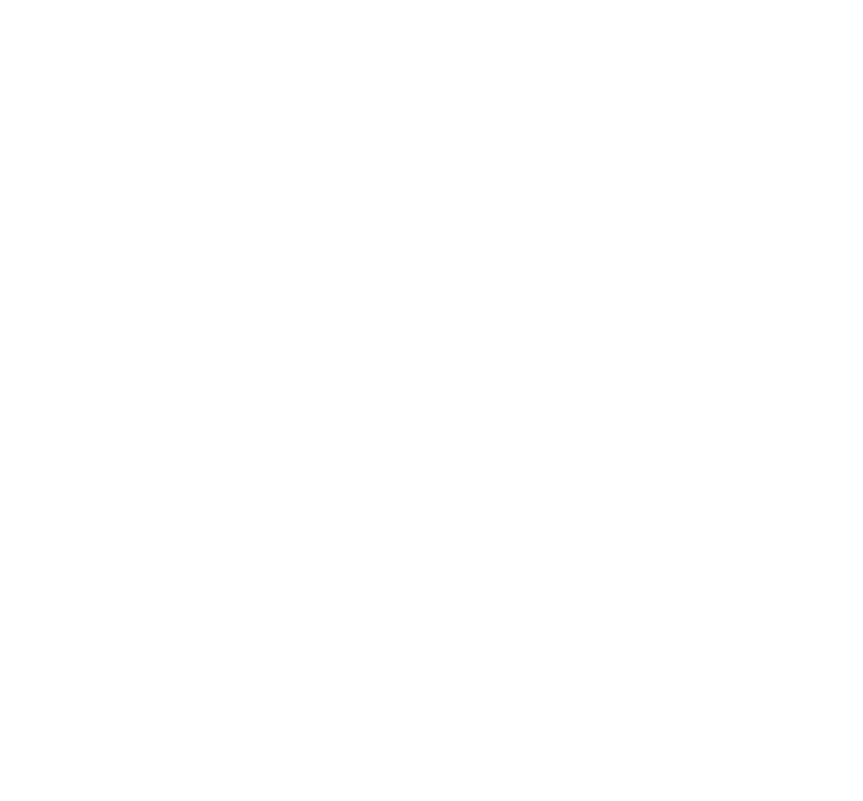
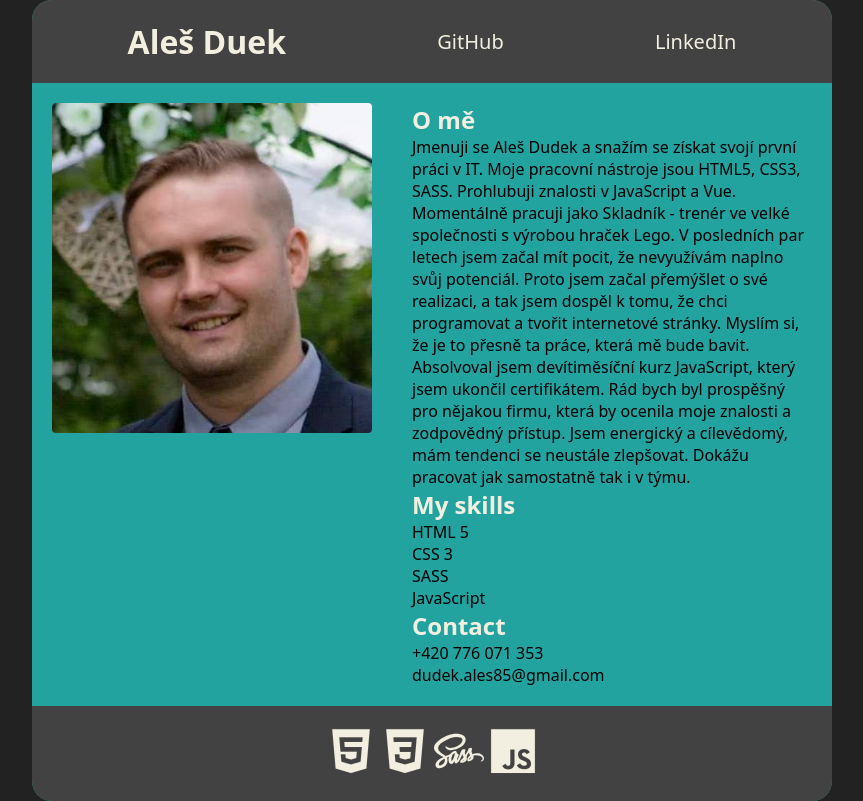
Before and after one commit to AlesDudek/osobniStranka, a plain HTML site: page index.html in a window 1280 px wide. Shown: the whole page, without its empty margins (208-1071 px from the left). Drawn offline with nearby package versions, Linux system fonts and the light colour scheme.

Commit message:
Hlavní stránka

```diff
--- /dev/null
+++ b/css/style.css
@@ -0,0 +1,82 @@
+*{
+  margin: 0;
+  padding: 0;
+  box-sizing: border-box;
+}
+body{
+  /* background: #222222; */
+  height: 100vh;
+  font-family: system-ui, -apple-system, BlinkMacSystemFont, 'Segoe UI', Roboto, Oxygen, Ubuntu, Cantarell, 'Open Sans', 'Helvetica Neue', sans-serif;
+  display: flex;
+  justify-content: center;
+  align-items: center;
+  background: #222222;
+}
+.container{
+  display: flex;
+  justify-content: center;
+  align-items: center;
+}
+.card{
+  height: auto;
+  width: 100vh;
+  background: #22A39F;
+  border-radius: 20px;
+}
+.header{
+  padding: 20px;
+  display: flex;
+  justify-content: space-around;
+  align-items: center;
+  color: #F3EFE0;
+  background: #434242;
+  border-radius: 20px 20px 0 0;
+}
+.header a{
+  color: #F3EFE0;
+  text-decoration: none;
+  font-size: 20px;
+}
+.section{
+  display: flex;
+  justify-content: space-around;
+}
+.imgBox{
+  margin: 20px;
+}
+.imgBox img{
+  width: 320px;
+  height: 330px;
+  border-radius: 4px;
+}
+.content{
+  display: flex;
+  justify-content: flex-start;
+  align-items: stretch;
+  flex-wrap: wrap;
+  padding: 20px;
+}
+.content h2{
+  color: #F3EFE0;
+}
+.content p{
+  font-family: ;
+}
+.footer{
+  display: flex;
+  justify-content: center;
+  align-items: center;
+  background: #434242;
+  border-radius: 0 0 20px 20px;
+  padding: 20px;
+}
+.footer ion-icon{
+  font-size: 50px;
+  color: #F3EFE0;
+}
+/* .contact{
+  display: flex;
+  justify-content: center;
+  align-items: stretch;
+  flex-wrap: wrap;
+} */
--- a/index.html
+++ b/index.html
@@ -4,9 +4,69 @@
     <meta charset="UTF-8">
     <meta http-equiv="X-UA-Compatible" content="IE=edge">
     <meta name="viewport" content="width=device-width, initial-scale=1.0">
+    <link rel="stylesheet" href="./css/style.css">
     <title>Osobní webové stránky</title>
   </head>
   <body>
-
+    <div class="container">
+      <div class="card">
+        <div class="header">
+          <h1>Aleš Duek</h1>
+          <a href="#">GitHub</a>
+          <a href="#">LinkedIn</a>
+        </div>
+        <div class="section">
+          <div class="imgBox">
+            <img src="./img/IMG_0669.jpeg" alt="muj obrázek">
+          </div>
+          <div class="content">
+            <h2>O mě</h2>
+            <div>
+              <p>
+                Jmenuji se Aleš Dudek a snažím se získat svojí první práci v IT.
+                Moje pracovní nástroje jsou HTML5, CSS3, SASS. Prohlubuji
+                znalosti v JavaScript a Vue. Momentálně pracuji jako Skladník -
+                trenér ve velké společnosti s výrobou hraček Lego. V posledních
+                par letech jsem začal mít pocit, že nevyužívám naplno svůj
+                potenciál. Proto jsem začal přemýšlet o své realizaci, a tak
+                jsem dospěl k tomu, že chci programovat a tvořit internetové
+                stránky. Myslím si, že je to přesně ta práce, která mě bude
+                bavit. Absolvoval jsem devítiměsíční kurz JavaScript, který jsem
+                ukončil certifikátem. Rád bych byl prospěšný pro nějakou firmu,
+                která by ocenila moje znalosti a zodpovědný přístup. Jsem
+                energický a cílevědomý, mám tendenci se neustále zlepšovat.
+                Dokážu pracovat jak samostatně tak i v týmu.
+              </p>
+              <h2>
+                My skills
+              </h2>
+              <p>HTML 5</p>
+              <p>CSS 3</p>
+              <p>SASS</p>
+              <p>JavaScript</p>
+              <div class="contact">
+                <h2> Contact </h2>
+                <div class="contactCenter">
+                  <p>+420 776 071 353</p>
+                  <p>dudek.ales85@gmail.com</p>
+                </div>
+              </div>
+            </div>
+          </div>
+        </div>
+        <div class="footer">
+          <footer>
+            <ion-icon name="logo-html5"></ion-icon>
+            <ion-icon name="logo-css3"></ion-icon>
+            <ion-icon name="logo-sass"></ion-icon>
+            <ion-icon name="logo-javascript"></ion-icon>
+          </footer>
+        </div>
+      </div>
+    </div>
+    <script type="module"
+      src="https://unpkg.com/ionicons@5.5.2/dist/ionicons/ionicons.esm.js"></script>
+    <script nomodule
+      src="https://unpkg.com/ionicons@5.5.2/dist/ionicons/ionicons.js"></script>
   </body>
 </html>
```
Also changed, not shown: img/IMG_0669.jpeg (added). Lines whose indentation alone changed are shown as unchanged.
